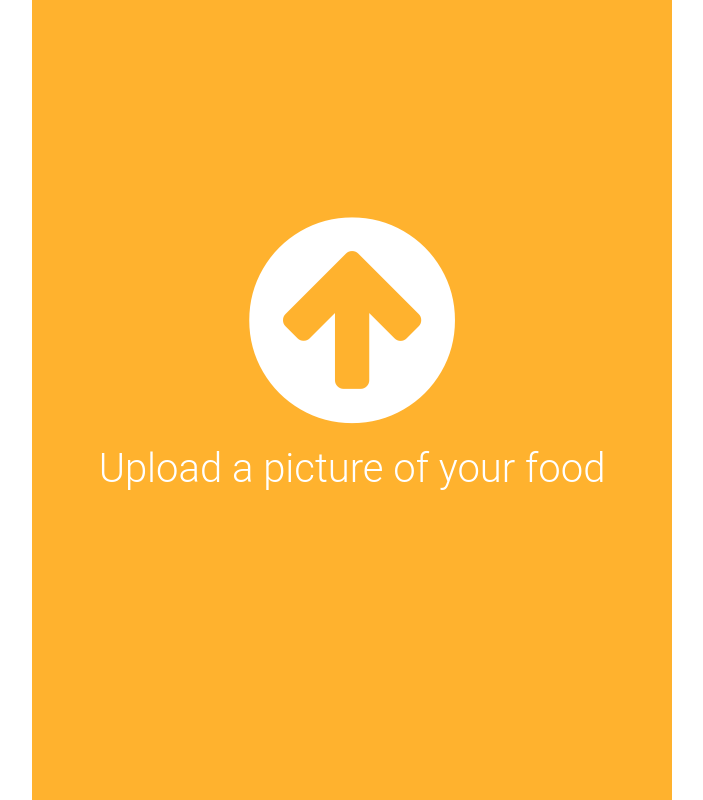
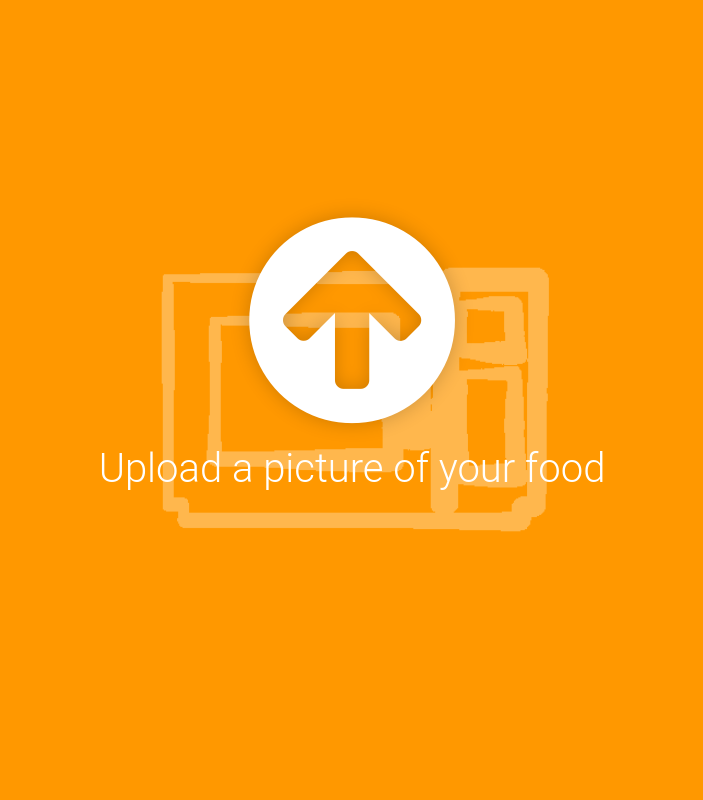
Before and after one commit to junzhengca/easy-reheat, a PHP site: page / in a window 1280 px wide. Shown: the whole page, without its empty margins (288-991 px from the left). Run offline with PHP 8.4, Linux system fonts and the light colour scheme; some libraries are stand-ins or nearby versions.

Commit message:
New final screen

```diff
--- a/web/index.html
+++ b/web/index.html
@@ -6,17 +6,16 @@
     <link rel="stylesheet" href="https://maxcdn.bootstrapcdn.com/font-awesome/4.7.0/css/font-awesome.min.css">
     <link rel="stylesheet" href="https://cdnjs.cloudflare.com/ajax/libs/mdbootstrap/4.2.0/css/mdb.css">
     <link rel="stylesheet" href="style.css">
-    <title>MICROWAVE</title>
+    <title>Microwave Time</title>
 
     <script src="https://ssl.jackzh.com/file/js/jquery/jquery-2.2.2.min.js"></script>
     <script type="text/javascript" src="sdk.js"></script>
     <script type="text/javascript" src="index.js"></script>
   </head>
 
-  <body class="container" id="container">
+  <body class="container-fluid" id="container">
     <input id="input" type="file" onchange="change()" capture="camera" accept="image/*" capture>
-    <div class="col-md-3 col-xs-0" id="empty"></div>
-    <div class="col-md-6 col-xs-12" id="content">
+    <div id="content">
       <div id="block1"></div>
       <div id="block2">
         <i class="fa fa-arrow-circle-up icon-large button" aria-hidden="true" onclick="upload()"></i>
@@ -24,7 +23,6 @@
       </div>
       <div id="block3"></div>
     </div>
-    <div class="col-md-3 col-xs-0" id="empty"></div>
   </body>
 
   <footer>
--- a/web/index.js
+++ b/web/index.js
@@ -15,16 +15,22 @@ function change(){
       // process the server response and display it
       food = new MicrowaveFood(base64, function(food){
 
+        food.get_tags(function(tags){
             new_html="";
 
             if(food !== false){
-          new_html = "Microwave Time: " + food.how_long().toString() + "\n" +
+                new_html = "Based on our sophisticated scientific algorithm, your dish may contain ...<br>";
+                for (i=0; i<tags.length; i++){
+                    new_html += "<span class='label label-default'>" + tags[i][0] + "</span>"
+                }
+                new_html += "Microwave Time: " + food.how_long().toString() + "<br>" +
                     "Cal: " + food.how_much_cal().toString();
             } else {
               new_html = "Failed to upload image";
             }
 
             document.getElementById("block3").innerHTML = new_html;
+        });
 
       });
 
--- a/web/style.css
+++ b/web/style.css
@@ -10,9 +10,13 @@ p{
 
 #content{
   height:100%;
-  background-color: #FFB22E;
+  background-color: #FF9800;
   color: white;
   text-align: center;
+  background-image: url(images/microwave.png);
+  background-size: 70vh;
+  background-position: center;
+  background-repeat: no-repeat;
 }
 
 #block1{
@@ -24,7 +28,7 @@ p{
 }
 
 #block3{
-
+    font-size: 30px;
 }
 
 #input{
@@ -33,6 +37,7 @@ p{
 
 .button{
   font-size: 30vh;
+  text-shadow: rgba(0,0,0,0.2) 0 0 20px;
 }
 
 .button:hover{
```
Also changed, not shown: web/images/._microwave.png (added), web/images/microwave.png (added). Lines whose indentation alone changed are shown as unchanged.
